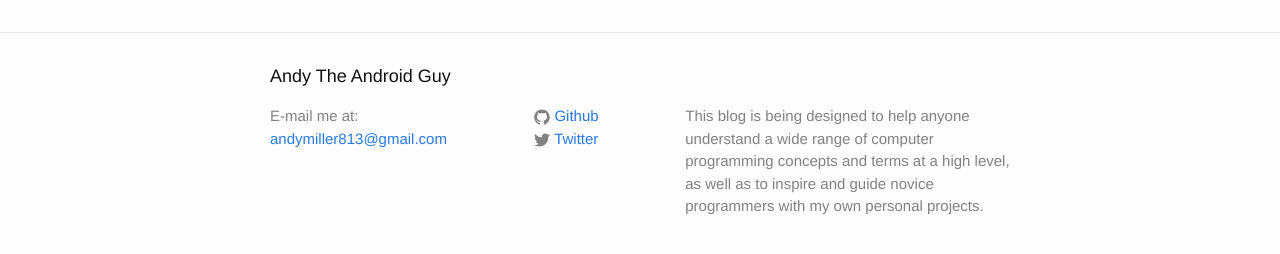
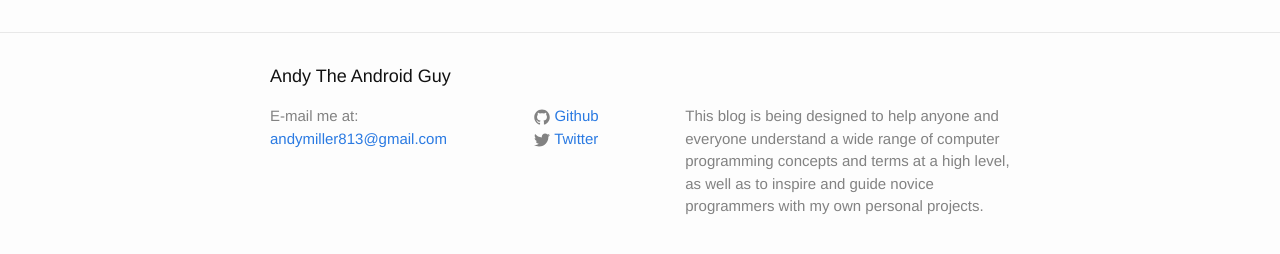
Before and after one commit to andymiller813/andymiller813.github.io, a Jekyll site: the page built from index.html, in a window 1280 px wide. Shown: the part 225-479 px from the top of the page. Built offline with Jekyll 4.4.1, drawn with Linux system fonts in a browser that asks for light colours.

Commit message:
description

```diff
--- a/_config.yml
+++ b/_config.yml
@@ -2,7 +2,7 @@
 title: Andy The Android Guy
 email: andymiller813@gmail.com
 description: > # this means to ignore newlines until "baseurl:"
-  This blog is being designed to help anyone understand a wide range of computer programming concepts and terms at a high level, as well as to inspire and guide novice programmers with my own personal projects.
+  This blog is being designed to help anyone and everyone understand a wide range of computer programming concepts and terms at a high level, as well as to inspire and guide novice programmers with my own personal projects.
 baseurl: "" # the subpath of your site, e.g. /blog/
 url: "http://andymiller813.github.io" # the base hostname & protocol for your site
 twitter_username: andymiller813
```
